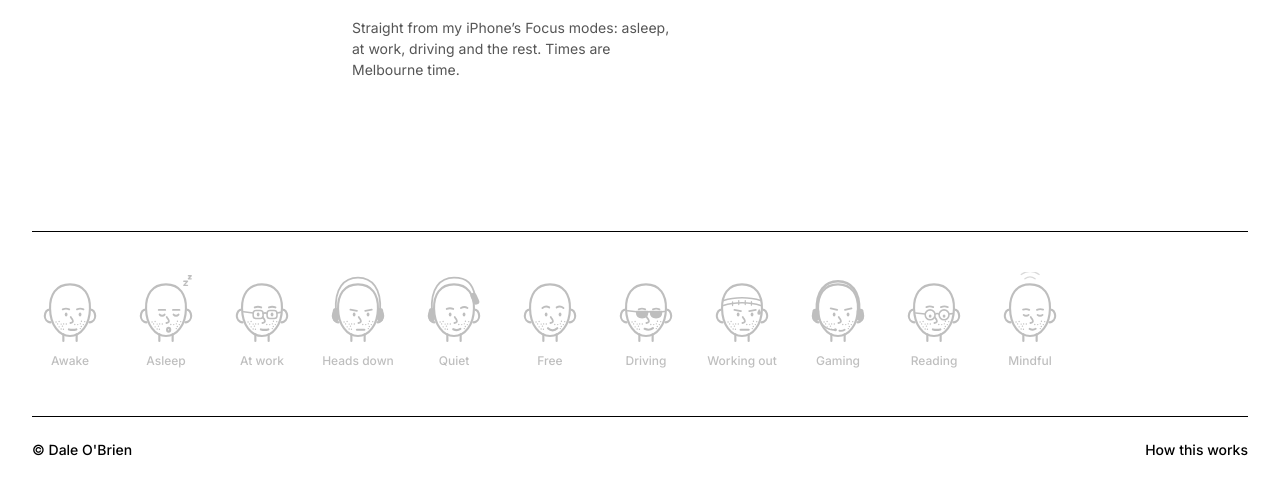
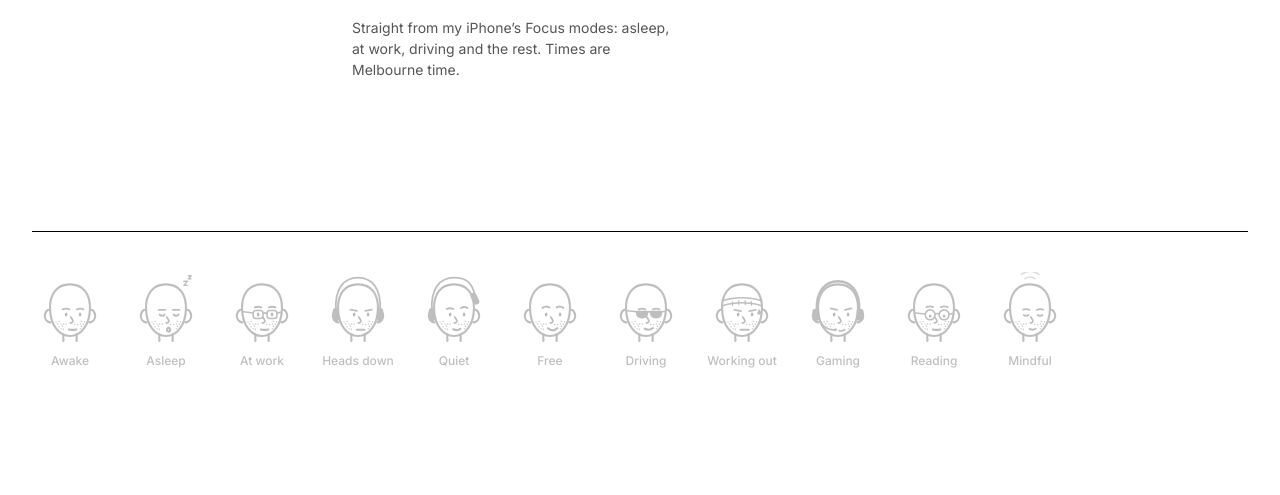
Before and after one commit to daleobrien/daleobrien.github.io, a plain HTML site: page status/index.html in a window 1280 px wide. Shown: the part 363-858 px from the top of the page. After the commit the page ends 800 px from the top, so only its background shows below. Drawn offline with Linux system fonts and the light colour scheme; no server answers.

Commit message:
Status page: drop the footer
Co-Authored-By: Claude Opus 5.5 <noreply@anthropic.com>
Claude-Session: https://claude.ai/code/session_013uTbHggFFRPrFYEmR4dByP

```diff
--- a/status/index.html
+++ b/status/index.html
@@ -49,11 +49,6 @@
             <section class="states" aria-label="All the faces">
                 <ul class="states-row" id="states"></ul>
             </section>
-
-            <footer class="site-footer">
-                <span>&copy; Dale O'Brien</span>
-                <a href="https://github.com/daleobrien/daleobrien">How this works</a>
-            </footer>
         </div>
         <script>
             const SOURCES = [
```
